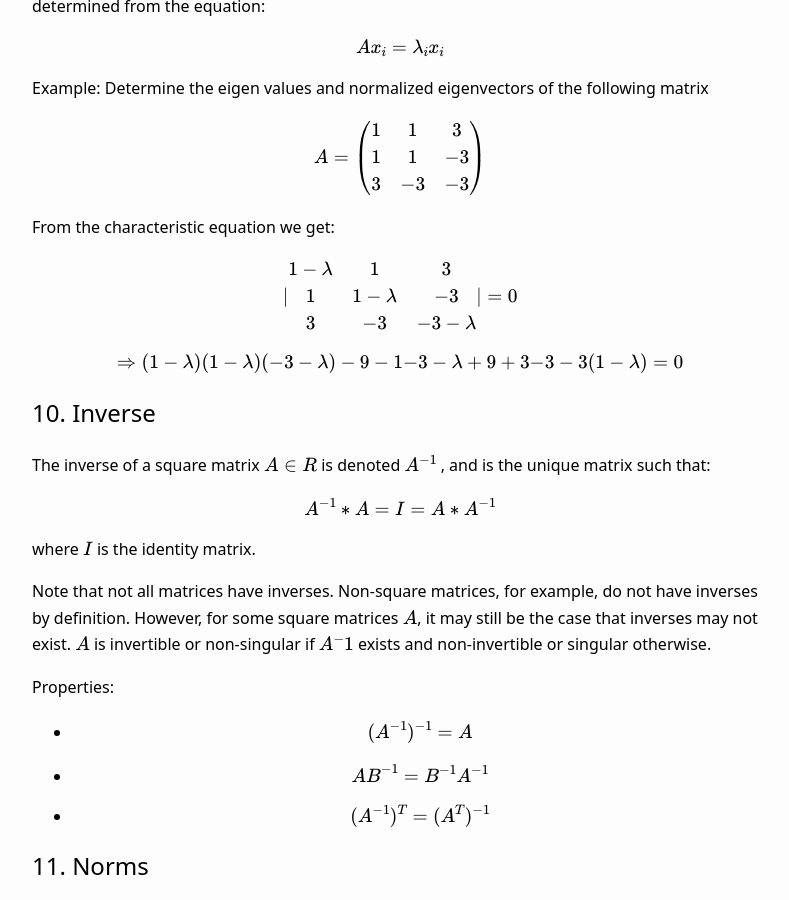
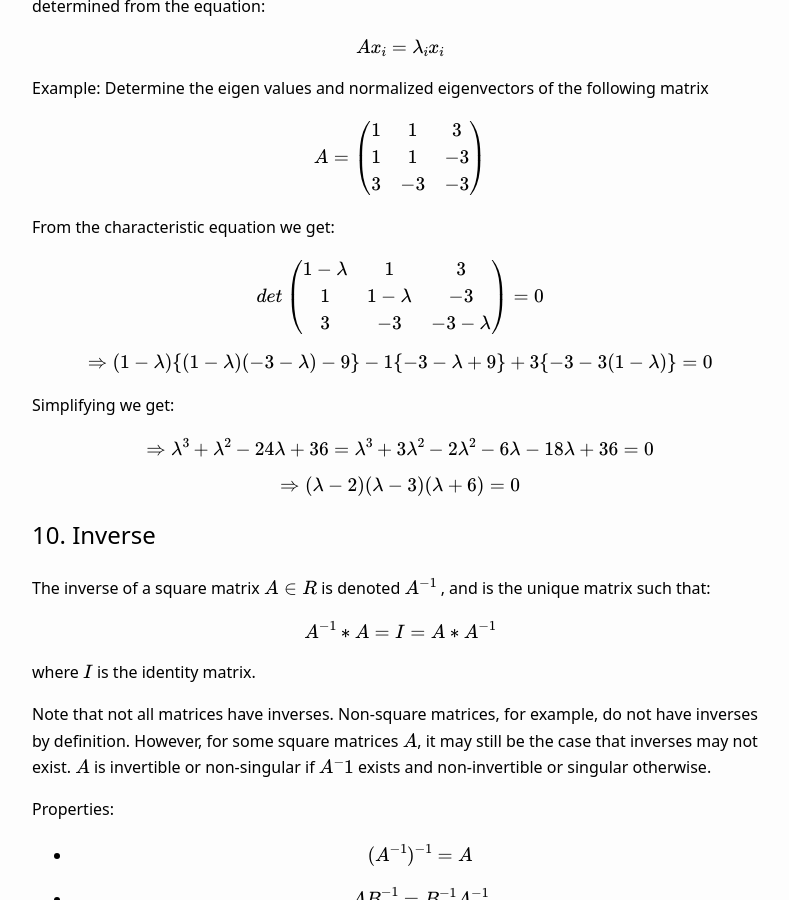
Before and after one commit to gurpreet-ai/gurpreet-ai.github.io, a Jekyll site: the page built from _posts/2018-12-31-Linear-Algebra-Review-for-AI-ML-DL.md, in a window 1280 px wide and 900 px high, scrolled down 4412 px. Shown: the whole window, without its empty margins (240-1029 px from the left). Built offline with Jekyll 4.4.1, drawn with Linux system fonts in a browser that asks for light colours; formulas are drawn with MathJax 3.

Commit message:
Linear algebra post update

```diff
--- a/_posts/2018-12-31-Linear-Algebra-Review-for-AI-ML-DL.md
+++ b/_posts/2018-12-31-Linear-Algebra-Review-for-AI-ML-DL.md
@@ -255,15 +255,25 @@ $$
 From the characteristic equation we get:
 
 $$
-|\begin{array}{ccc}
+det \left( \begin{array}{ccc}
 1-\lambda &  1 &  3 \\
 1 &  1-\lambda & -3 \\
 3 & -3 & -3-\lambda \\
-\end{array}| = 0
+\end{array} \right) = 0
 $$
 
 $$
-\Rightarrow (1−\lambda){(1−\lambda)(−3−\lambda)−9}−1{−3−\lambda+9}+3{−3−3(1−\lambda)} = 0
+\Rightarrow (1 − \lambda)\lbrace(1 − \lambda)(−3 − \lambda) −9 \rbrace −1\lbrace−3 − \lambda + 9\rbrace + 3\lbrace−3 − 3(1 − \lambda)\rbrace = 0
+$$
+
+Simplifying we get:
+
+$$
+\Rightarrow {\lambda}^3 + {\lambda}^2 − 24 \lambda + 36 = {\lambda}^3 +3{\lambda}^2 −2{\lambda}^2 − 6\lambda − 18\lambda + 36 = 0
+$$
+
+$$
+\Rightarrow (\lambda − 2)(\lambda − 3)(\lambda + 6) = 0
 $$
 
 ## 10. Inverse
```
